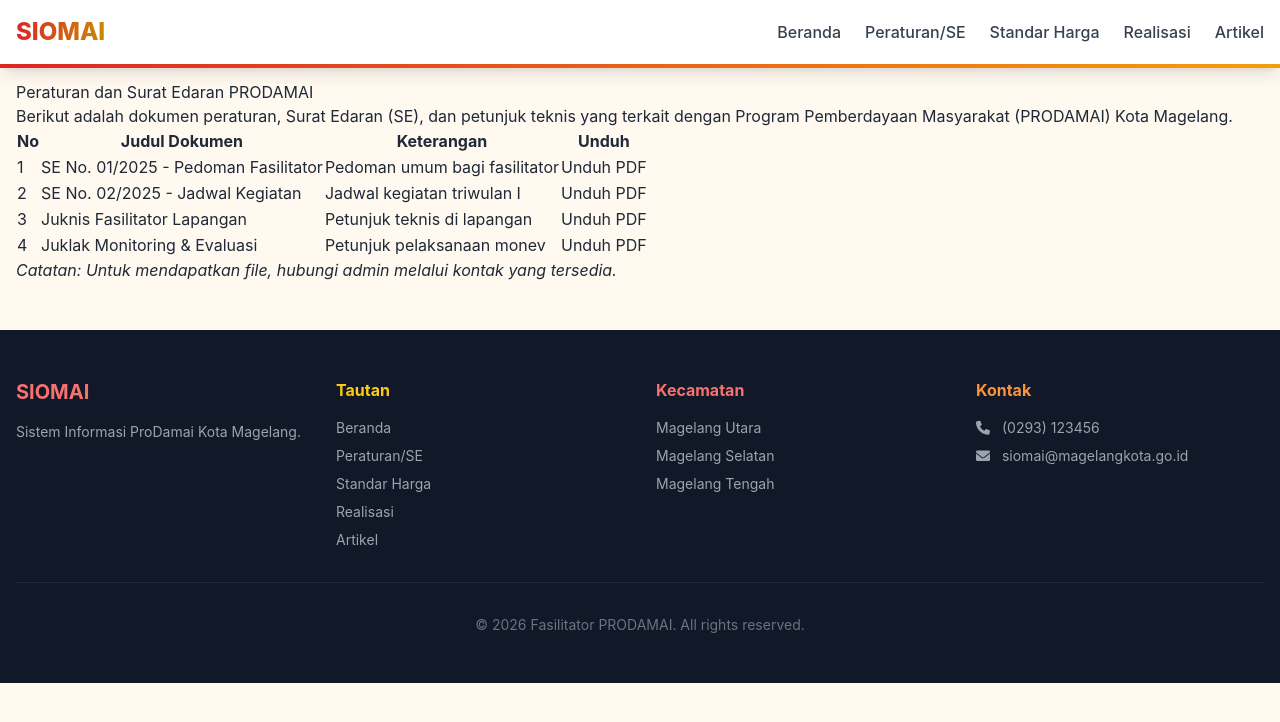
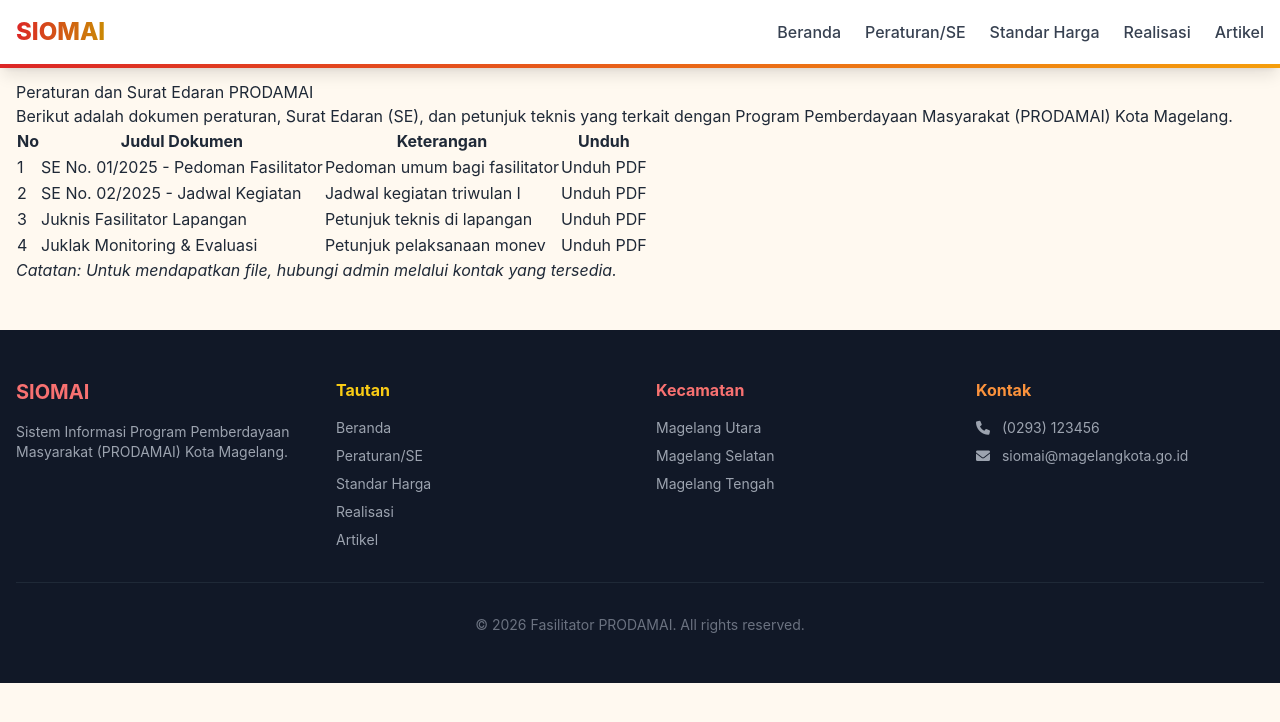
Before and after one commit to fasilitatormgl/siomai, a Jekyll site: the page built from peraturan.md, in a window 1280 px wide. Shown: the top 722 px of the page. Built offline with Jekyll 4.4.1, drawn with Linux system fonts in a browser that asks for light colours; nearby versions of some CDN libraries.

Commit message:
Perbaiki semua file dengan baseurl yang benar

```diff
--- a/_layouts/default.html
+++ b/_layouts/default.html
@@ -67,13 +66,6 @@
             font-style: italic;
             margin: 1.5rem 0;
         }
-        .post-content ul, .post-content ol {
-            margin-left: 1.5rem;
-            margin-bottom: 1rem;
-        }
-        .post-content li {
-            margin-bottom: 0.25rem;
-        }
     </style>
 </head>
 <body>
@@ -108,16 +100,16 @@
             <div class="grid md:grid-cols-4 gap-8">
                 <div>
                     <h3 class="text-xl font-bold text-red-400 mb-4">SIOMAI</h3>
-                    <p class="text-gray-400 text-sm">Sistem Informasi ProDamai Kota Magelang.</p>
+                    <p class="text-gray-400 text-sm">Sistem Informasi Program Pemberdayaan Masyarakat (PRODAMAI) Kota Magelang.</p>
                 </div>
                 <div>
                     <h4 class="font-bold mb-4 text-yellow-400">Tautan</h4>
                     <ul class="space-y-2 text-gray-400 text-sm">
-                        <li><a href="/" class="hover:text-yellow-400">Beranda</a></li>
-                        <li><a href="/peraturan" class="hover:text-yellow-400">Peraturan/SE</a></li>
-                        <li><a href="/standar-harga" class="hover:text-yellow-400">Standar Harga</a></li>
-                        <li><a href="/realisasi" class="hover:text-yellow-400">Realisasi</a></li>
-                        <li><a href="/artikel" class="hover:text-yellow-400">Artikel</a></li>
+                        <li><a href="{{ site.baseurl }}/" class="hover:text-yellow-400">Beranda</a></li>
+                        <li><a href="{{ site.baseurl }}/peraturan" class="hover:text-yellow-400">Peraturan/SE</a></li>
+                        <li><a href="{{ site.baseurl }}/standar-harga" class="hover:text-yellow-400">Standar Harga</a></li>
+                        <li><a href="{{ site.baseurl }}/realisasi" class="hover:text-yellow-400">Realisasi</a></li>
+                        <li><a href="{{ site.baseurl }}/artikel" class="hover:text-yellow-400">Artikel</a></li>
                     </ul>
                 </div>
                 <div>
--- a/peraturan.md
+++ b/peraturan.md
@@ -9,9 +9,9 @@
 
 | No | Judul Dokumen | Keterangan | Unduh |
 |----|---------------|------------|-------|
-| 1 | SE No. 01/2025 - Pedoman Fasilitator | Pedoman umum bagi fasilitator | [Unduh PDF](/assets/dokumen/se-01-2025.pdf) |
-| 2 | SE No. 02/2025 - Jadwal Kegiatan | Jadwal kegiatan triwulan I | [Unduh PDF](/assets/dokumen/se-02-2025.pdf) |
-| 3 | Juknis Fasilitator Lapangan | Petunjuk teknis di lapangan | [Unduh PDF](/assets/dokumen/juknis-fasilitator.pdf) |
-| 4 | Juklak Monitoring & Evaluasi | Petunjuk pelaksanaan monev | [Unduh PDF](/assets/dokumen/juklak-monev.pdf) |
+| 1 | SE No. 01/2025 - Pedoman Fasilitator | Pedoman umum bagi fasilitator | [Unduh PDF]({{ site.baseurl }}/assets/dokumen/se-01-2025.pdf) |
+| 2 | SE No. 02/2025 - Jadwal Kegiatan | Jadwal kegiatan triwulan I | [Unduh PDF]({{ site.baseurl }}/assets/dokumen/se-02-2025.pdf) |
+| 3 | Juknis Fasilitator Lapangan | Petunjuk teknis di lapangan | [Unduh PDF]({{ site.baseurl }}/assets/dokumen/juknis-fasilitator.pdf) |
+| 4 | Juklak Monitoring & Evaluasi | Petunjuk pelaksanaan monev | [Unduh PDF]({{ site.baseurl }}/assets/dokumen/juklak-monev.pdf) |
 
 > *Catatan: Untuk mendapatkan file, hubungi admin melalui kontak yang tersedia.*
```
Also changed, not shown: other parts of _layouts/default.html (+0 -1 lines), _posts/_posts/2026-03-19-contoh-artikel.md (added, +16 -0 lines), artikel.md (+2 -2 lines), index.html (+7 -7 lines), realisasi.md (+4 -4 lines).
